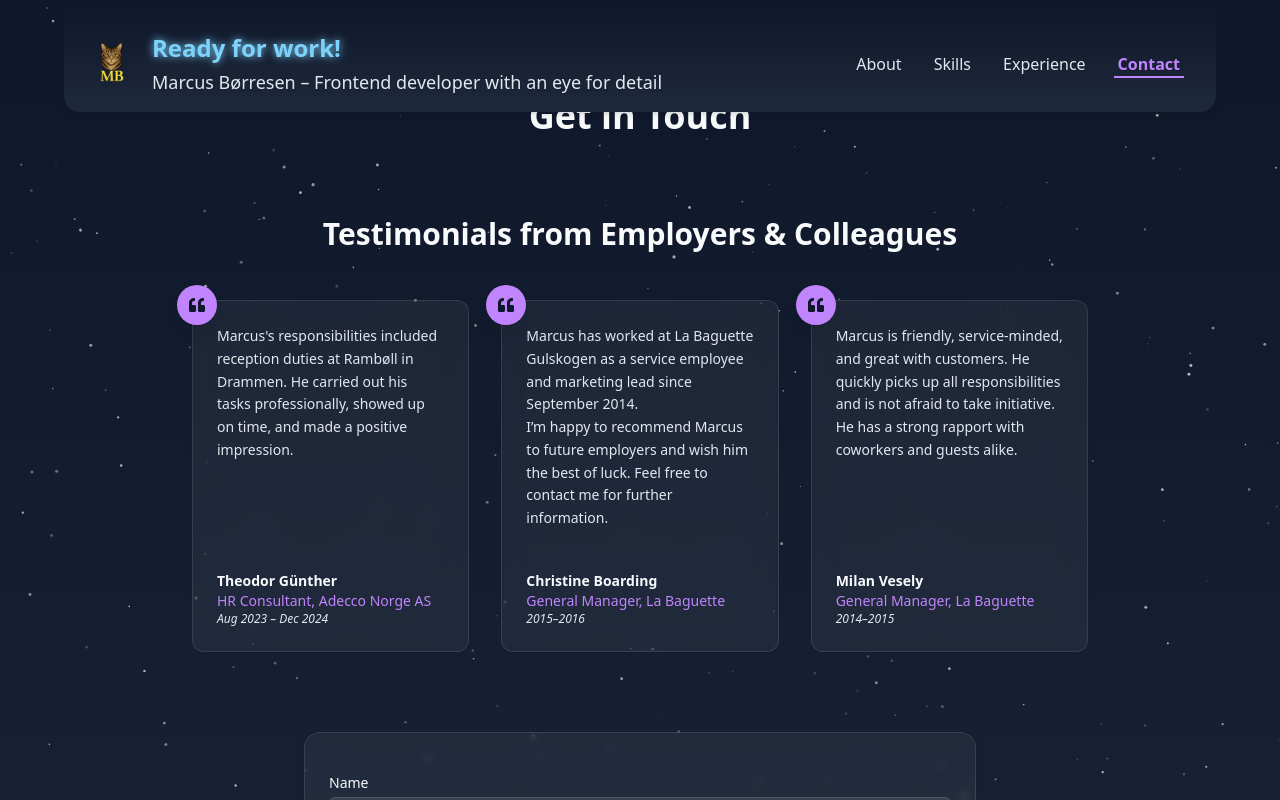
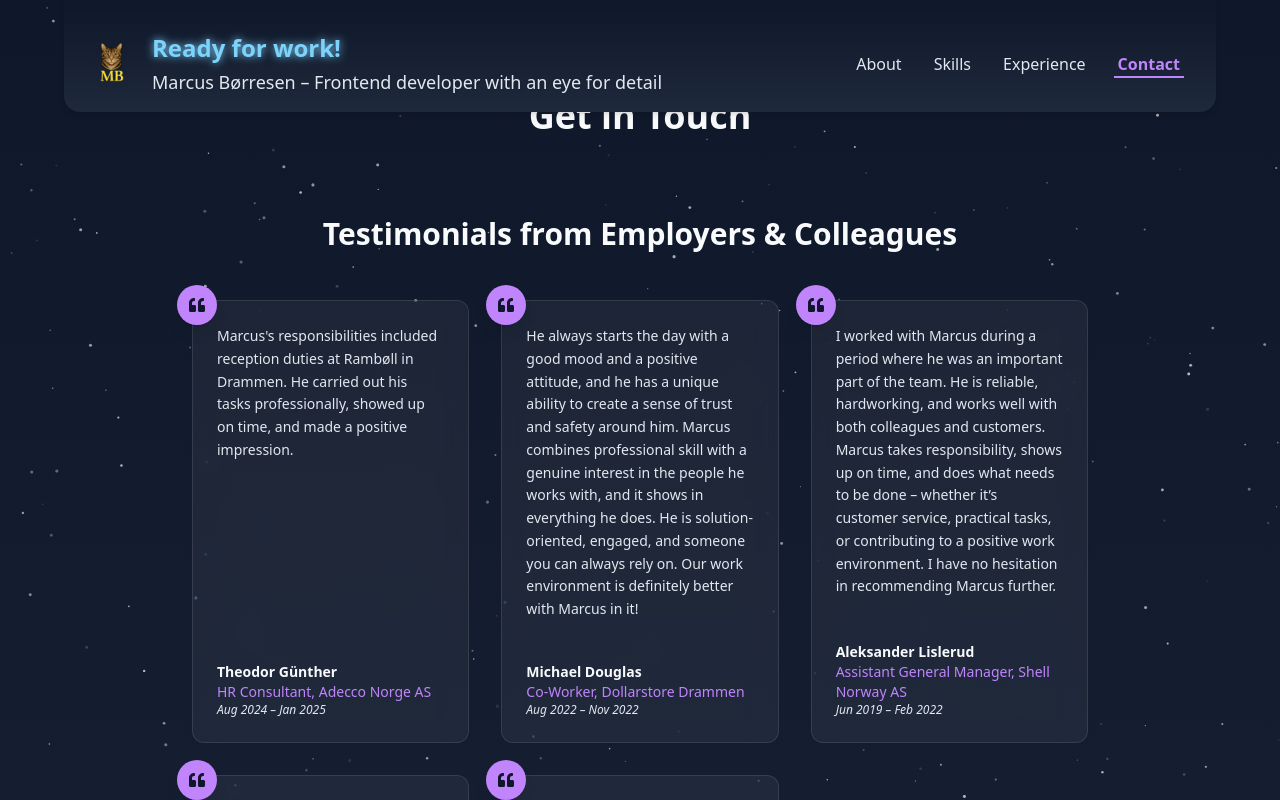
Before and after one commit to Marcus-Kodehode/my-awesome-cv, a Next.js app: page /contact in a window 1280 px wide. Shown: the top 800 px of the page. Built offline with nearby package versions, Linux system fonts and the light colour scheme.

Commit message:
added new testimonial

```diff
--- a/src/app/contact/data/testimonialsData.js
+++ b/src/app/contact/data/testimonialsData.js
@@ -20,7 +20,21 @@ He has a strong rapport with coworkers and guests alike.`,
     name: "Theodor Günther",
     title: "HR Consultant",
     company: "Adecco Norge AS",
-    period: "Aug 2023 – Dec 2024",
+    period: "Aug 2024 – Jan 2025",
     text: "Marcus's responsibilities included reception duties at Rambøll in Drammen. He carried out his tasks professionally, showed up on time, and made a positive impression.",
   },
+    {
+    name: "Aleksander Lislerud",
+    title: "Assistant General Manager",
+    company: "Shell Norway AS",
+    period: "Jun 2019 – Feb 2022",
+    text: "I worked with Marcus during a period where he was an important part of the team. He is reliable, hardworking, and works well with both colleagues and customers. Marcus takes responsibility, shows up on time, and does what needs to be done – whether it’s customer service, practical tasks, or contributing to a positive work environment. I have no hesitation in recommending Marcus further.",
+  },
+      {
+    name: "Michael Douglas",
+    title: "Co-Worker",
+    company: "Dollarstore Drammen",
+    period: "Aug 2022 – Nov 2022",
+    text: "He always starts the day with a good mood and a positive attitude, and he has a unique ability to create a sense of trust and safety around him. Marcus combines professional skill with a genuine interest in the people he works with, and it shows in everything he does. He is solution-oriented, engaged, and someone you can always rely on. Our work environment is definitely better with Marcus in it!",
+  },
 ];
```
